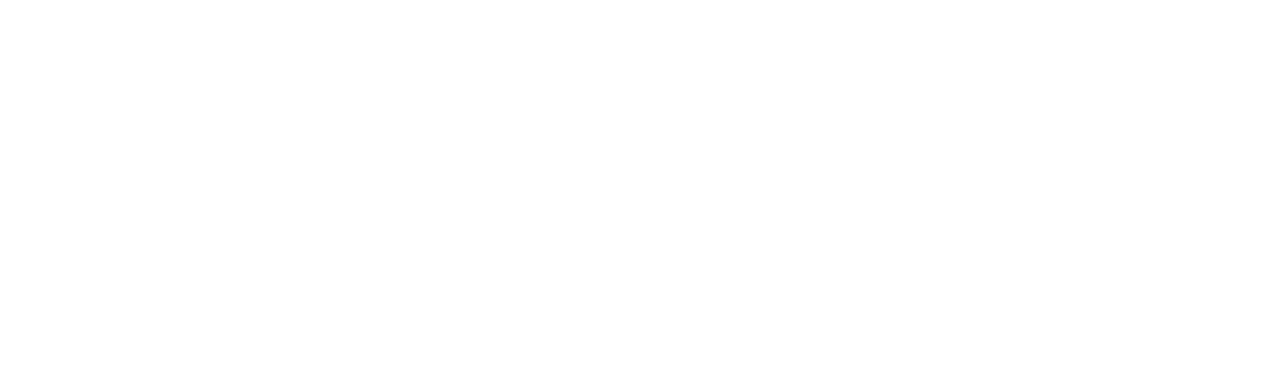
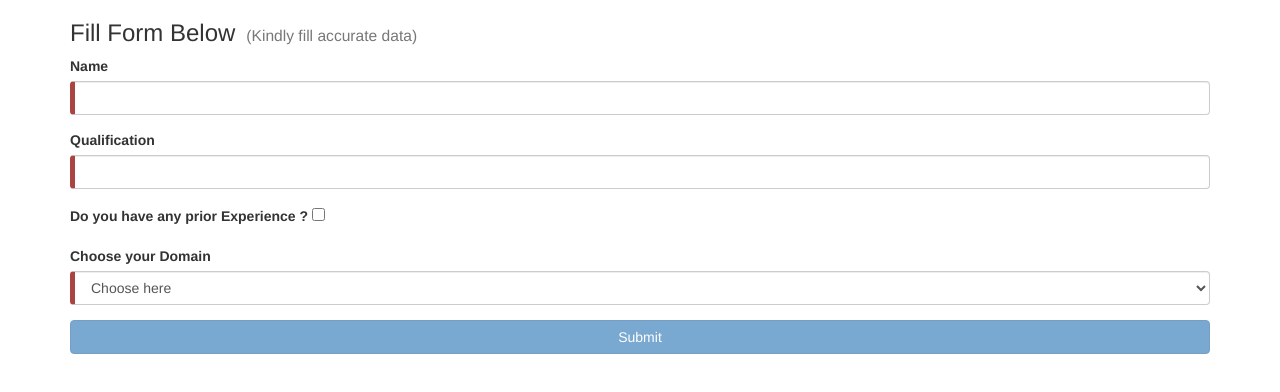
Before and after one commit to TheCoderFish/reactive-form, an Angular app: page / in a window 1280 px wide. Shown: the top 392 px of the page. Built offline with nearby package versions, Linux system fonts and the light colour scheme.

Commit message:
working form with validation

```diff
--- a/src/app/app.component.html
+++ b/src/app/app.component.html
@@ -0,0 +1 @@
+<app-intern-form></app-intern-form>
--- a/src/app/intern-form/intern-form.component.html
+++ b/src/app/intern-form/intern-form.component.html
@@ -1,3 +1,63 @@
-<p>
-  intern-form works!
-</p>
+<div class="container">
+    <div *ngIf="!isSubmitted">
+        <h3>
+            Fill Form Below
+            <small class="text-muted">&nbsp;(Kindly fill accurate data)</small>
+        </h3>
+        <div class="form-container">
+            <form [formGroup]="internProfile" (ngSubmit)="onSubmit()">
+                <div class="form-group">
+                    <label for="name">Name</label>
+                    <input type="text" class="form-control" id="name" required formControlName="name">
+                </div>
+                <div class="form-group">
+                    <label for="qualification">Qualification</label>
+                    <input type="text" class="form-control" id="name" required formControlName="qualification">
+                </div>
+                <div class="form-group">
+                    <label class="form-check-label" for="experience">Do you have any prior Experience ?&nbsp;</label>
+                    <input type="checkbox" class="form-check-input" id="exampleCheck1" formControlName="experience">
+                </div>
+                <div *ngIf="experience">
+                    <div formGroupName="experienceDetails">
+                        <div class="form-group">
+                            <label for="company">Company</label>
+                            <input type="text" class="form-control" id="company" formControlName="company">
+                        </div>
+                        <div class="form-group">
+                            <label for="years">Years of Experience</label>
+                            <input type="number" class="form-control" id="years" formControlName="years">
+                        </div>
+                    </div>
+                </div>
+                <div class="form-group">
+                    <label for="domain">Choose your Domain</label>
+                    <select class="form-control" formControlName="domain">
+                                    <option value="" selected disabled hidden>Choose here</option>
+                                    <option *ngFor="let domain of domains" [value]="domain">{{domain}}</option>
+                            </select>
+                </div>
+                <div class="centerify text-center">
+                    <button type="submit" class="btn btn-primary btn-block" [disabled]="!internProfile.valid" >Submit</button>
+                </div>
+            </form>
+        </div>
+    </div>
+
+    <div *ngIf="isSubmitted">
+        <div class="data-box text-center">
+            <h1> {{successMessage | uppercase }}</h1>
+            <ul class="list-unstyled">
+                <li>Name: <span>{{name}}</span></li>
+                <li>Qualification: <span>{{qualification}}</span></li>
+                <li>Do I have Experience: <span>{{experience ? 'Yes' : 'No '}}</span></li>
+                <div *ngIf="experience">
+                    <li>Company: <span>{{company}}</span></li>
+                    <li>Number of years: <span>{{years}}</span></li>
+                </div>
+                <li>Domain: <span>{{domain}}</span></li>
+            </ul>
+        </div>
+        <button type="button" class="btn btn-primary btn-block" (click)="editMode()">Edit Details</button>
+    </div>
+</div>
--- a/src/app/intern-form/intern-form.component.scss
+++ b/src/app/intern-form/intern-form.component.scss
@@ -0,0 +1,17 @@
+@import url('https://fonts.googleapis.com/css?family=DM+Serif+Display&display=swap');
+@import url('https://fonts.googleapis.com/css?family=Lora&display=swap');
+
+.form-container{
+    margin-top: 10px;
+}
+
+li{
+    margin-top: 40px;
+    font-family: 'DM Serif Display', serif;
+    font-size: 22px;
+}
+
+span{
+    font-family: 'Lora', serif;
+    font-size: 22px;
+}
--- a/src/app/intern-form/intern-form.component.ts
+++ b/src/app/intern-form/intern-form.component.ts
@@ -1,5 +1,5 @@
 import { Component, OnInit } from '@angular/core';
-import { FormBuilder, FormGroup } from '@angular/forms';
+import { FormBuilder, FormGroup, Validators } from '@angular/forms';
 
 @Component({
   selector: 'app-intern-form',
@@ -8,21 +8,85 @@
 })
 export class InternFormComponent implements OnInit {
 
+
   internProfile: FormGroup = this.fb.group({
-    name: [''],
-    qualification: [''],
+    name: ['', Validators.required],
+    qualification: ['', Validators.required],
     experience: [false],
     experienceDetails: this.fb.group({
       company: [''],
       years: [null]
     }),
-    domain: ['']
+    domain: ['', Validators.required]
   });
+
+
+  domains = ['Angular', '.NET', 'Database', 'QA', 'Xamarin', 'ML'];
+
+  isSubmitted = false;
+
+  successMessage = 'Data submitted successfully';
 
   constructor(private fb: FormBuilder) { }
 
   ngOnInit() {
-    console.log(this.internProfile.value);
   }
 
+  onSubmit() {
+    this.isSubmitted = true;
+  }
+
+  editMode() {
+    this.isSubmitted = false;
+  }
+
+  get name() {
+    return this.internProfile.get('name').value;
+  }
+
+  set name(input: string) {
+    this.internProfile.patchValue({ name: input });
+  }
+
+  get qualification() {
+    return this.internProfile.get('qualification').value;
+  }
+
+  set qualification(input: string) {
+    this.internProfile.patchValue({ qualification: input });
+  }
+
+  get experience() {
+    return this.internProfile.get('experience').value;
+  }
+
+  set experience(input: string) {
+    this.internProfile.patchValue({ experience: input });
+  }
+
+  get company() {
+    const expDetail = this.internProfile.get('experienceDetails').value;
+    return expDetail.company;
+
+  }
+
+  set company(input: string) {
+    this.internProfile.patchValue({ experienceDetails: { company: input } });
+  }
+
+  get years() {
+    const expDetail = this.internProfile.get('experienceDetails').value;
+    return expDetail.years > 0 ? expDetail.years : 0;
+  }
+
+  set years(input: string) {
+    this.internProfile.patchValue({ years: input });
+  }
+  get domain() {
+    return this.internProfile.get('domain').value;
+  }
+
+  set domain(input: string) {
+    this.internProfile.patchValue({ domain: input });
+  }
 }
--- /dev/null
+++ b/src/assets/forms.css
@@ -0,0 +1,7 @@
+.ng-valid[required], .ng-valid.required{
+    border-left: 5px solid green;
+}
+
+.ng-invalid:not(form)  {
+    border-left: 5px solid #a94442; /* red */
+  }
--- a/src/index.html
+++ b/src/index.html
@@ -4,7 +4,7 @@
   <meta charset="utf-8">
   <title>ReactiveForm</title>
   <base href="/">
-
+  <link rel="stylesheet" href="./assets/forms.css">
   <meta name="viewport" content="width=device-width, initial-scale=1">
   <link rel="icon" type="image/x-icon" href="favicon.ico">
 </head>
```
